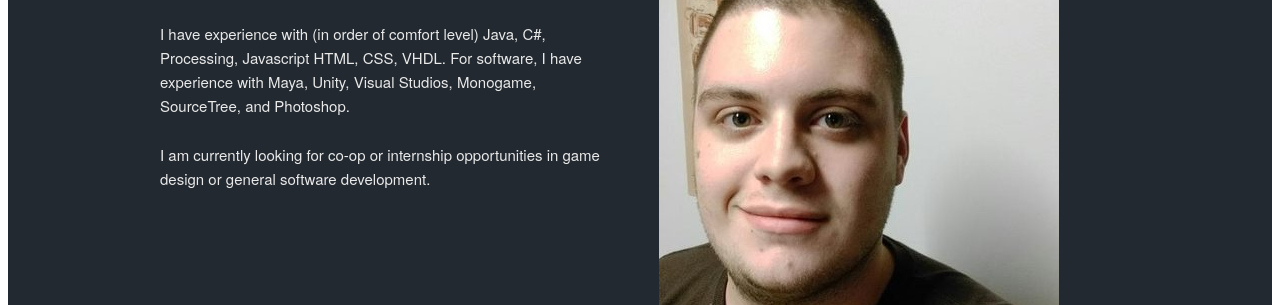
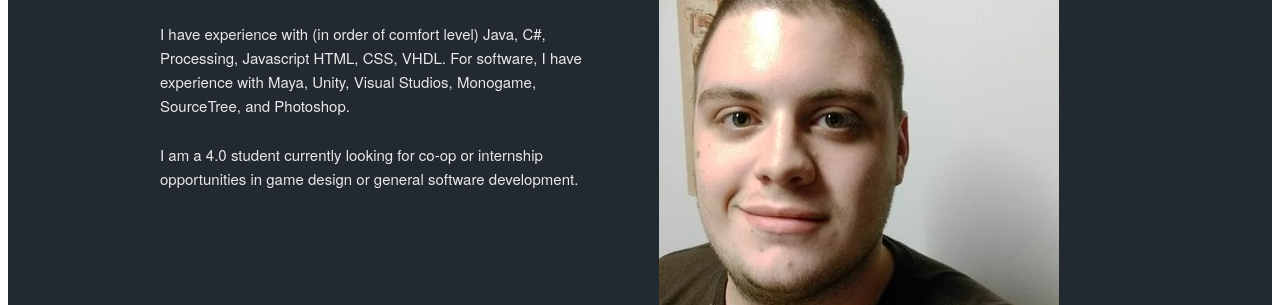
Before and after one commit to thrownerror/thrownerror.github.io, a plain HTML site: page index.html in a window 1280 px wide. Shown: the part 230-535 px from the top of the page. Drawn offline with Linux system fonts and the light colour scheme.

Commit message:
updates tab/portfolio
The title

```diff
--- a/index.html
+++ b/index.html
@@ -3,7 +3,7 @@
 <head>
 	<link rel="stylesheet" type="text/css" href="skeleton.css">
 	<meta charset="utf-8">
-	<title>test</title>
+	<title>Robert's Work</title>
 </head>
 <! backdrop>
 <div style = "background-color: #B2ACA5">
@@ -28,7 +28,7 @@
 		<p>
 		I have experience with (in order of comfort level) Java, C#, Processing, Javascript HTML, CSS, VHDL.
 		For software, I have experience with Maya, Unity, Visual Studios, Monogame, SourceTree, and Photoshop.
-		<p>I am currently looking for co-op or internship opportunities in game design or general software development.</p>
+		<p>I am a 4.0 student currently looking for co-op or internship opportunities in game design or general software development.</p>
 	</div>
 	<div class = "four columns">
 	<img src = "images/robHeadshot.jpg" alt="Robert Bailey" height = "400" width = "400">
```
